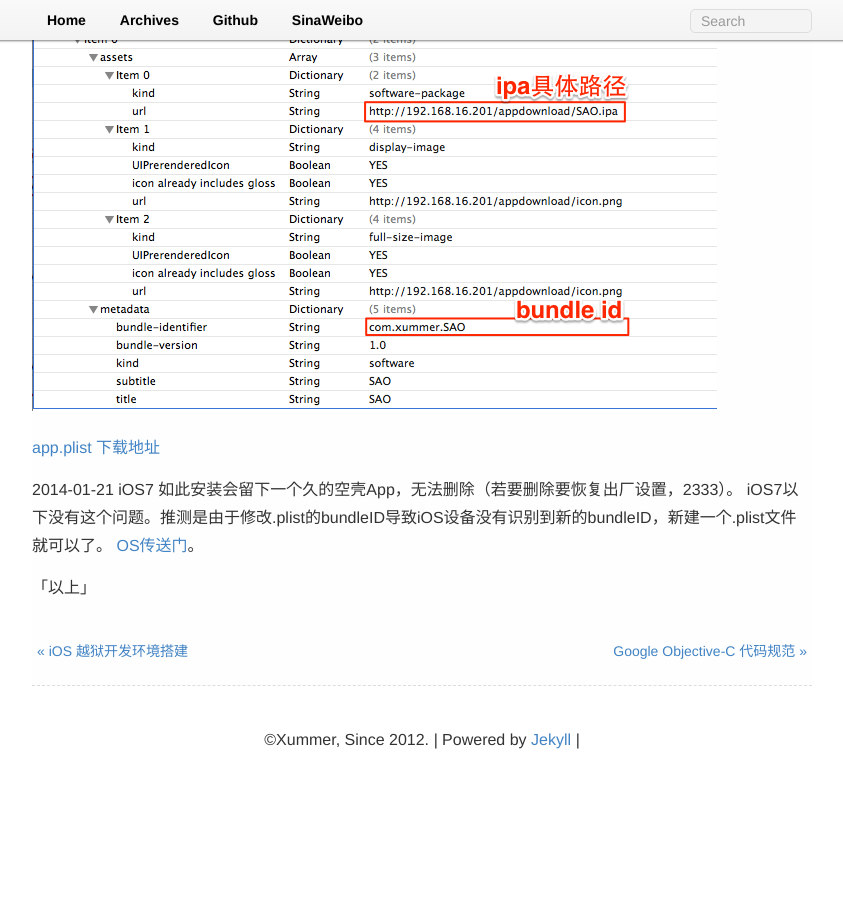
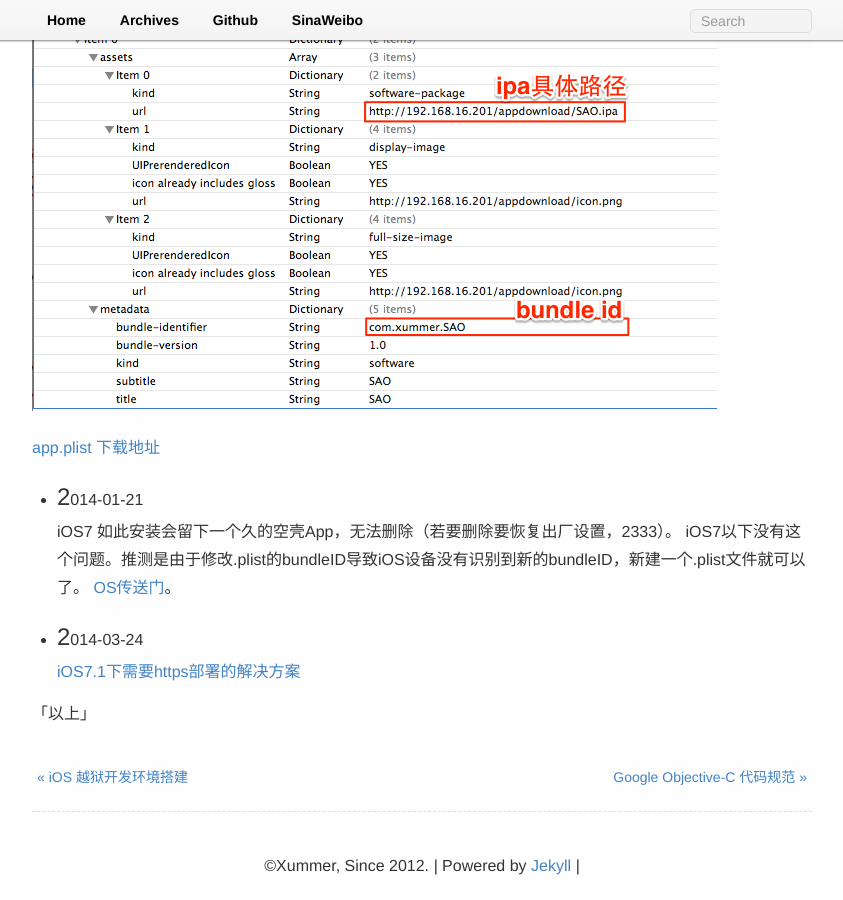
Before and after one commit to Xummer/xummer.github.com, a Jekyll site: the page built from _posts/2013-08-29-install-ipa-from-web.md, in a window 1280 px wide and 900 px high, scrolled down 1104 px. Shown: the whole window, without its empty margins (218-1061 px from the left). Built offline with Jekyll 4.4.1, drawn with Linux system fonts in a browser that asks for light colours; Markdown is read by kramdown in place of the engine named in the settings; comment, search, counter and statistics services are not loaded; before the commit the page ends 1878 px from its top, so only the background shows below that.

Commit message:
iOS 7.1 install ipa from web

```diff
--- a/_posts/2013-08-29-install-ipa-from-web.md
+++ b/_posts/2013-08-29-install-ipa-from-web.md
@@ -33,9 +33,12 @@ meta: ture
 [app.plist 下载地址](http://pan.baidu.com/share/link?shareid=698052472&uk=2885859734)
 
 ---
-2014-01-21
+* 2014-01-21
 iOS7 如此安装会留下一个久的空壳App，无法删除（若要删除要恢复出厂设置，2333）。 iOS7以下没有这个问题。推测是由于修改.plist的bundleID导致iOS设备没有识别到新的bundleID，新建一个.plist文件就可以了。
 [OS传送门](http://stackoverflow.com/questions/19423742/installing-in-house-apps-stuck-looping-on-ios-7)。
 
+* 2014-03-24
+[iOS7.1下需要https部署的解决方案](http://beyondvincent.com/blog/2014/03/17/five-tips-for-using-self-signed-ssl-certificates-with-ios/)
+
 
 「以上」
```
